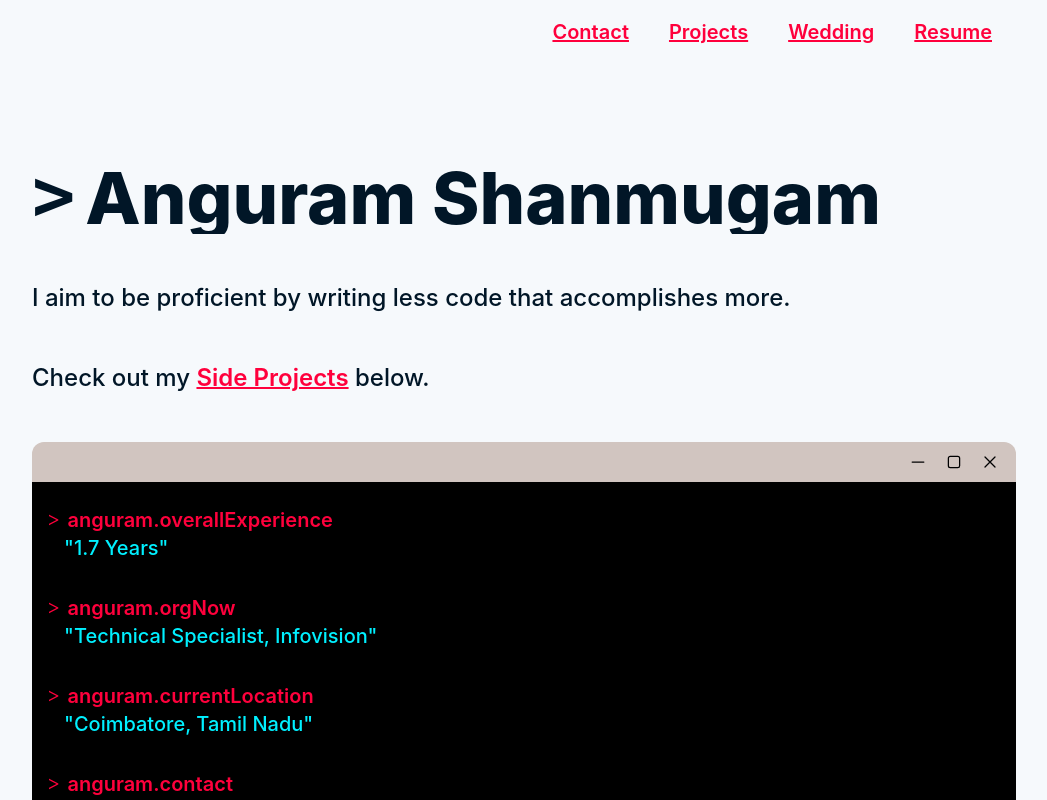
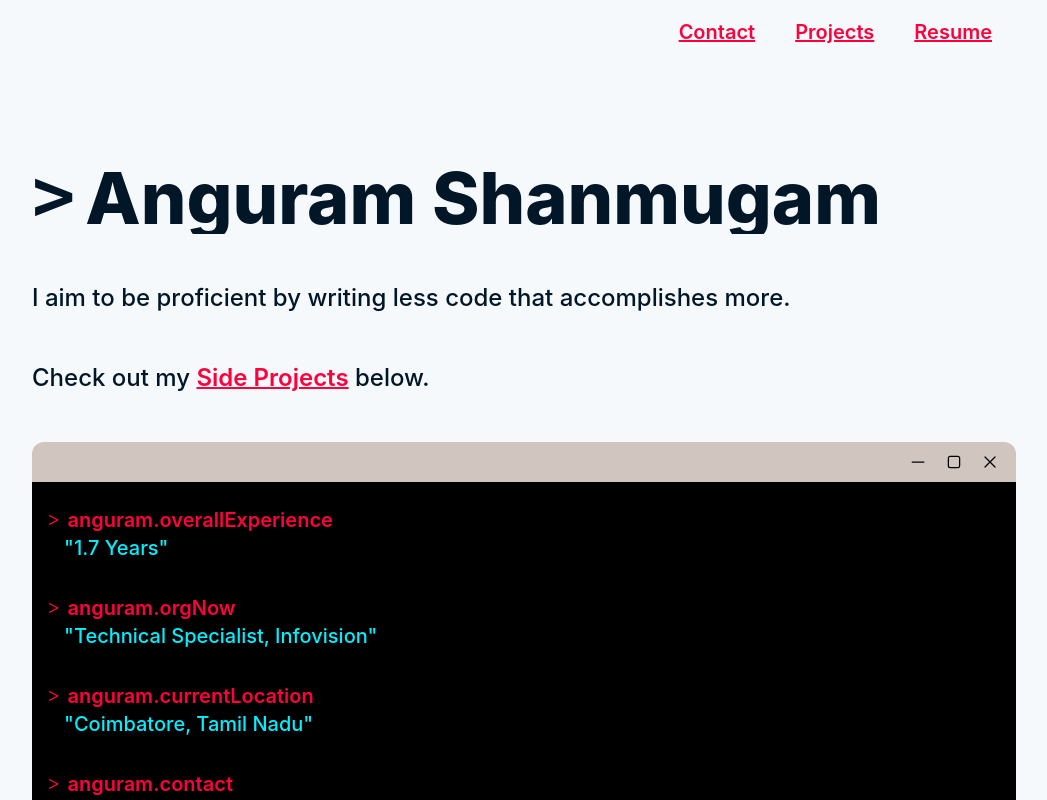
Before and after one commit to HeyProtagonist/portfolio, a React (Vite) app: page / in a window 1280 px wide. Shown: the top 800 px of the page, without its empty margins (116-1163 px from the left). Built offline with nearby package versions, Linux system fonts and the light colour scheme; a web font is replaced by a local one.

Commit message:
chore: comment out wedding link in navigation

```diff
--- a/src/App.tsx
+++ b/src/App.tsx
@@ -38,9 +38,9 @@ function App() {
                 <a href="#projects">
                   <p>Projects</p>
                 </a>
-                <a href="/wedding">
+                {/* <a href="/wedding">
                   <p>Wedding</p>
-                </a>
+                </a> */}
                 <a href="/resume">
                   <p>Resume</p>
                 </a>
```
